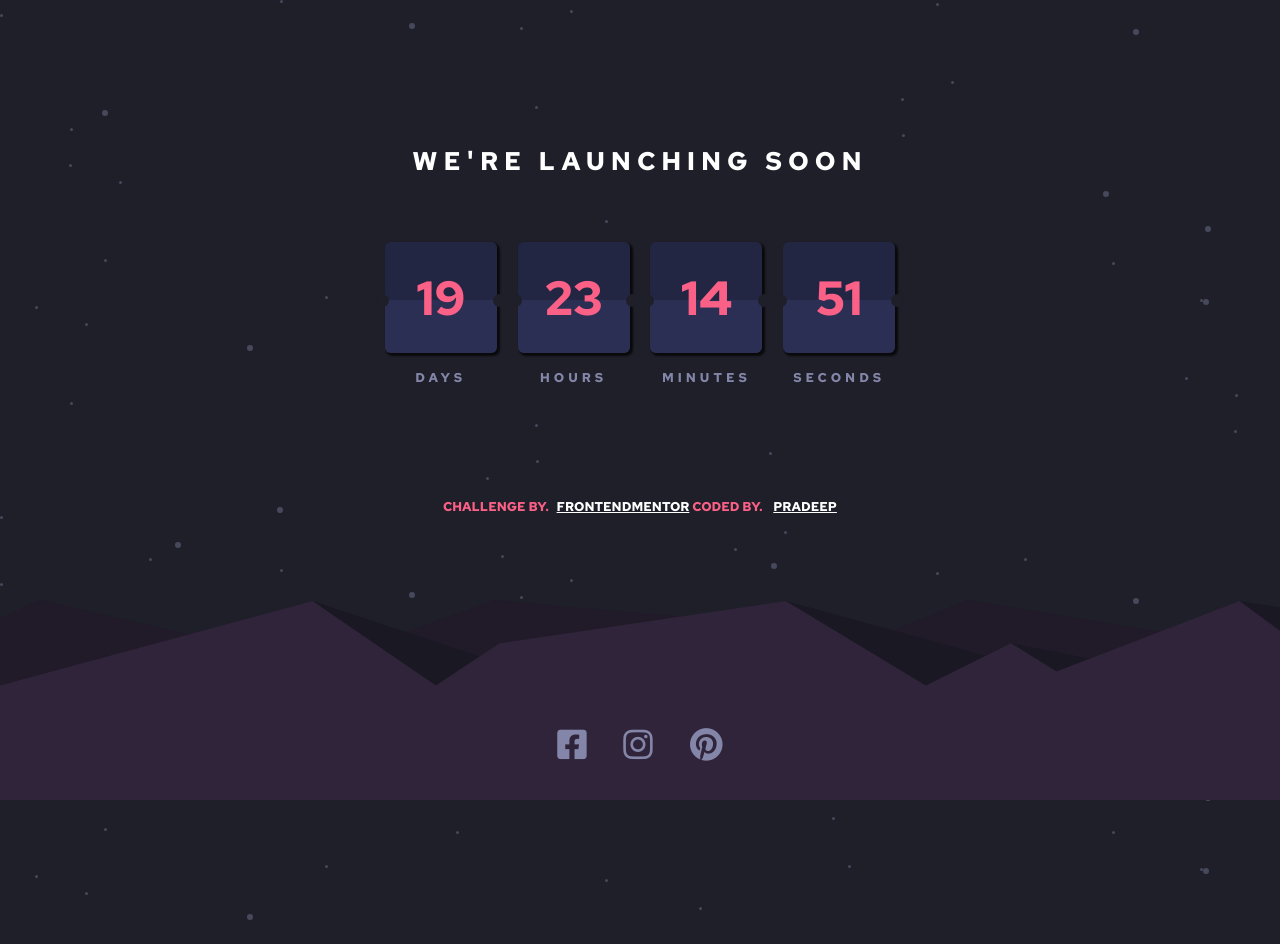
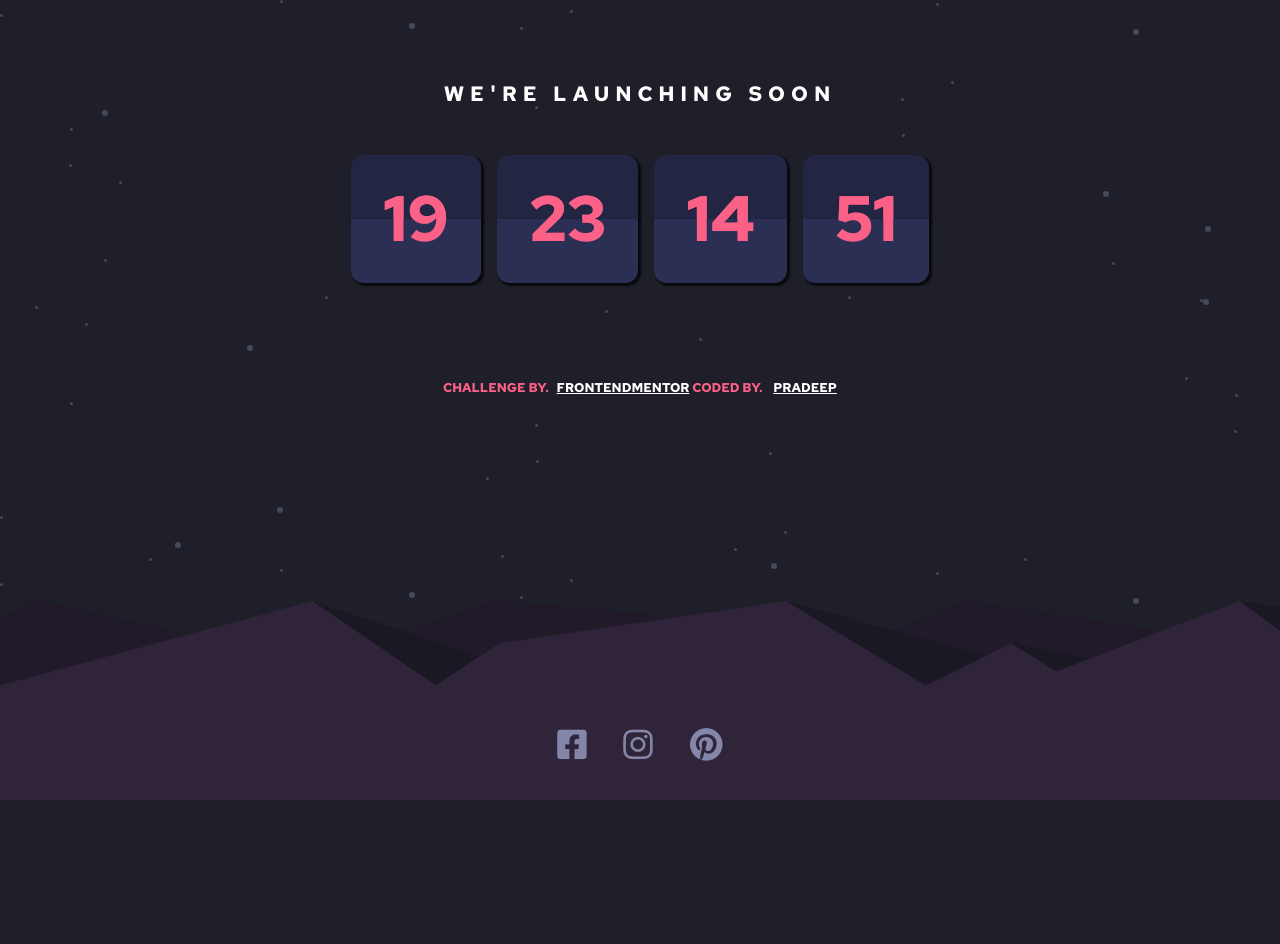
Before and after one commit to pradeepkhanal23/live-time-and-date, a plain HTML site: page index.html in a window 1280 px wide. After the commit the page ends 800 px from the top, so only its background shows below. Drawn offline with Linux system fonts and the light colour scheme.

Commit message:
deleted separated flip animation

```diff
--- a/index.html
+++ b/index.html
@@ -17,22 +17,22 @@
   <body>
     <section class="main-wrapper">
       <h2 class="title">we're launching soon</h2>
-      <div class="timer">
-        <div class="box">
-          <div class="content days">D</div>
-          <p>days</p>
+      <div class="flip-cards">
+        <div class="flip-card">
+          <div class="days-top top">D</div>
+          <div class="days-bottom bottom">D</div>
         </div>
-        <div class="box">
-          <div class="content hours">H</div>
-          <p>hours</p>
+        <div class="flip-card">
+          <div class="hours-top top">H</div>
+          <div class="hours-bottom bottom">H</div>
         </div>
-        <div class="box">
-          <div class="content minutes">M</div>
-          <p>minutes</p>
+        <div class="flip-card flip">
+          <div class="minutes-top top">M</div>
+          <div class="minutes-bottom bottom">M</div>
         </div>
-        <div class="box">
-          <div class="content seconds">S</div>
-          <p>seconds</p>
+        <div class="flip-card">
+          <div class="seconds-top top">S</div>
+          <div class="seconds-bottom bottom">S</div>
         </div>
       </div>
       <footer>
--- a/script.js
+++ b/script.js
@@ -43,8 +43,32 @@ setInterval(() => {
   let min = date.getMinutes();
   let hour = date.getHours();
 
-  document.querySelector(".days").innerText = day;
-  document.querySelector(".hours").innerText = hour;
-  document.querySelector(".minutes").innerText = min;
-  document.querySelector(".seconds").innerText = seconds;
+  day = day < 10 ? "0" + day : day;
+  min = min < 10 ? "0" + min : min;
+  hour = hour < 10 ? "0" + hour : hour;
+  seconds = seconds < 10 ? "0" + seconds : seconds;
+
+  // -----Days section--------------
+  // document.querySelector(".days").innerText = day;
+  document.querySelector(".days-top").innerText = day;
+  document.querySelector(".days-bottom").innerText = day;
+
+  // -----Hours section--------------
+  // document.querySelector(".hours").innerText = hour;
+  document.querySelector(".hours-top").innerText = hour;
+  document.querySelector(".hours-bottom").innerText = hour;
+
+  // -----Mins section--------------
+  // document.querySelector(".minutes").innerText = min;
+  document.querySelector(".minutes-top").innerText = min;
+  document.querySelector(".minutes-bottom").innerText = min;
+
+  // -----Secondss section--------------
+  // document.querySelector(".seconds").innerText = seconds;
+  document.querySelector(".seconds-top").innerText = seconds;
+  document.querySelector(".seconds-bottom").innerText = seconds;
+
+  const flipCards = document.querySelectorAll(".flip-card");
+
+  // let flipCardBefore = window.getComputedStyle(flipCard, "::before");
 }, 1000);
--- a/styles.css
+++ b/styles.css
@@ -30,7 +30,6 @@ p {
   /* -----font styles and sizes--------- */
   --fontFamily: "Red Hat Text", sans-serif;
   --fontWeight: 700;
-  --fontSize: 14px;
 
   /* ------Primary Colors------------- */
   --grayishBlue: hsl(237, 18%, 59%);
@@ -44,96 +43,119 @@ p {
 }
 
 body {
-  font-size: var(--fontSize);
+  font-size: 1rem;
   text-transform: uppercase;
   font-family: var(--fontFamily);
   font-weight: var(--fontWeight);
   background-image: url(./images/bg-stars.svg);
   width: 100%;
   min-height: 100vh;
-  /* min-height: -webkit-fill-available; */
+  min-height: -webkit-fill-available;
   background-color: var(--veryDarkBlue);
   color: var(--white);
   overflow: hidden;
 }
 
 .title {
-  font-size: 1.6rem;
+  font-size: 1.3rem;
   text-align: center;
   letter-spacing: 6px;
   flex-wrap: wrap;
 }
 
 .main-wrapper {
-  margin: 9rem auto;
+  margin: 5rem auto;
   width: 95%;
   height: 20rem;
   display: flex;
   flex-direction: column;
-  gap: 4rem;
+  align-items: center;
+  gap: 3rem;
 }
 
-.main-wrapper .timer {
+.main-wrapper .flip-cards {
   box-sizing: border-box;
   display: flex;
   justify-content: center;
-  gap: 1.3rem;
+  align-items: center;
+  min-width: 30vw;
+  gap: 1rem;
 }
 
-.main-wrapper .timer .box {
-  height: 9rem;
-  width: 7rem;
-  display: flex;
+/* --------CSS Effect section---- */
+
+.flip-card {
+  position: relative;
+  display: inline-flex;
   flex-direction: column;
-  align-items: center;
-  position: relative;
+  justify-content: center;
+  font-size: 4rem;
+  color: var(--softRed);
+  border-radius: 0.8rem;
+  font-weight: bolder;
+  width: 100%;
 }
 
-.box::after {
-  content: "";
-  width: 13px;
-  height: 13px;
-  border-radius: 50%;
-  background-color: var(--grayishBlue);
-  position: absolute;
-  top: 36%;
-  left: -8%;
-  background-color: var(--veryDarkBlue);
-}
-.box::before {
-  content: "";
-  width: 13px;
-  height: 13px;
-  border-radius: 50%;
-  background-color: var(--veryDarkBlue);
-  position: absolute;
-  top: 36%;
-  right: -8%;
+.top,
+.bottom {
+  height: 0.75em;
+  line-height: 1;
+  padding: 0.5em;
+  box-shadow: 2px 2px 2px 1px rgba(0, 0, 0, 0.7);
+  text-align: center;
 }
 
-.main-wrapper .timer .box .content {
-  font-size: 3rem;
-  height: 10rem;
-  width: 100%;
-  font-weight: bolder;
-  color: var(--softRed);
-  box-shadow: 2px 2px 2px 1px rgba(0, 0, 0, 0.7);
-  background: linear-gradient(#232643 52%, #2c2f54 50%);
-  display: flex;
-  align-items: center;
-  justify-content: center;
-  border-radius: 6px;
+.top {
+  background-color: #232643;
+  border-top-right-radius: 0.2em;
+  border-top-left-radius: 0.2em;
 }
 
-.content::before {
-  content: "";
+.bottom {
+  border-bottom-left-radius: 0.2em;
+  border-bottom-right-radius: 0.2em;
+  background-color: #2c2f54;
+  display: flex;
+  align-items: flex-end;
 }
 
-.timer .box p {
-  margin-top: 1rem;
-  color: var(--grayishBlue);
-  font-size: 0.8rem;
-  letter-spacing: 4px;
+.flip-card.flip::before {
+  content: "";
+  height: 0.75em;
+  line-height: 1;
+  padding: 0.5em;
+  overflow: hidden;
+  top: 0;
+  position: absolute;
+  width: 100%;
+  animation: flip-top 1000ms ease-in infinite;
+  transform-origin: bottom;
+}
+
+@keyframes flip-top {
+  100% {
+    transform: rotateX(90deg);
+  }
+}
+
+.flip-card.flip::after {
+  content: "";
+  height: 0.75em;
+  line-height: 1;
+  padding: 0.5em;
+  overflow: hidden;
+  bottom: 0;
+  position: absolute;
+  width: 100%;
+  animation: flip-bottom 1000ms ease-in 1000ms infinite;
+  transform-origin: top;
+  transform: rotateX(90deg);
+}
+
+@keyframes flip-bottom {
+  100% {
+    transform: rotateX(0deg);
+  }
 }
 
 .social-icons {
@@ -180,43 +202,3 @@ span {
   width: 100%;
   height: 25vh;
 }
-
-@media only screen and (max-width: 530px) {
-  .main-wrapper {
-    width: 98%;
-  }
-
-  footer {
-    font-size: 0.6rem;
-  }
-
-  .box p {
-    letter-spacing: 3px;
-  }
-
-  .title {
-    font-size: 1.4rem;
-  }
-
-  .content {
-    height: 100%;
-    flex: 1;
-  }
-
-  .main-wrapper .timer {
-    width: 100%;
-    align-self: stretch;
-    gap: 0rem;
-  }
-
-  .box {
-    transform: scale(0.7);
-    width: 100%;
-  }
-
-  .social-icons {
-    transform: scale(0.8);
-    position: absolute;
-    left: 26%;
-  }
-}
--- a/styles2.css
+++ /dev/null
@@ -1,84 +0,0 @@
-*,
-*::before,
-*::after {
-  box-sizing: border-box;
-  margin: 0;
-  padding: 0;
-}
-
-body {
-  margin: 5rem auto;
-  font-size: 10rem;
-  color: #de4848;
-  text-align: center;
-  background-color: #f2f1ed;
-}
-
-.flip-card {
-  position: relative;
-  display: inline-flex;
-  flex-direction: column;
-  line-height: 1;
-  position: relative;
-  box-shadow: 0 2px 2px 1px rgba(0, 0, 0, 0.2);
-  border-radius: 1rem;
-}
-
-.top,
-.bottom,
-.flip-card.flip::before,
-.flip-card.flip::after {
-  height: 0.75em;
-  line-height: 1;
-  padding: 0.25em;
-}
-
-.top,
-.flip-card.flip::before {
-  background-color: #f7f7f7;
-  border-top-right-radius: 1rem;
-  border-top-left-radius: 1rem;
-  border-bottom: 1px solid rgba(0, 0, 0, 0.1);
-}
-
-.bottom,
-.flip-card.flip::after {
-  background-color: white;
-  display: flex;
-  align-items: end;
-  border-bottom-right-radius: 1rem;
-  border-bottom-left-radius: 1rem;
-}
-
-.flip-card.flip::before {
-  overflow: hidden;
-  content: "5";
-  top: 0;
-  position: absolute;
-  width: 100%;
-  animation: flip-top 1000ms ease-in infinite;
-  transform-origin: bottom;
-}
-
-@keyframes flip-top {
-  100% {
-    transform: rotateX(90deg);
-  }
-}
-
-.flip-card.flip::after {
-  overflow: hidden;
-  content: "5";
-  bottom: 0;
-  position: absolute;
-  width: 100%;
-  animation: flip-bottom 1000ms ease-in 1000ms infinite;
-  transform-origin: top;
-  transform: rotateX(90deg);
-}
-
-@keyframes flip-bottom {
-  100% {
-    transform: rotateX(0deg);
-  }
-}
```
Also changed, not shown: index2.html (deleted, +0 -16 lines).
